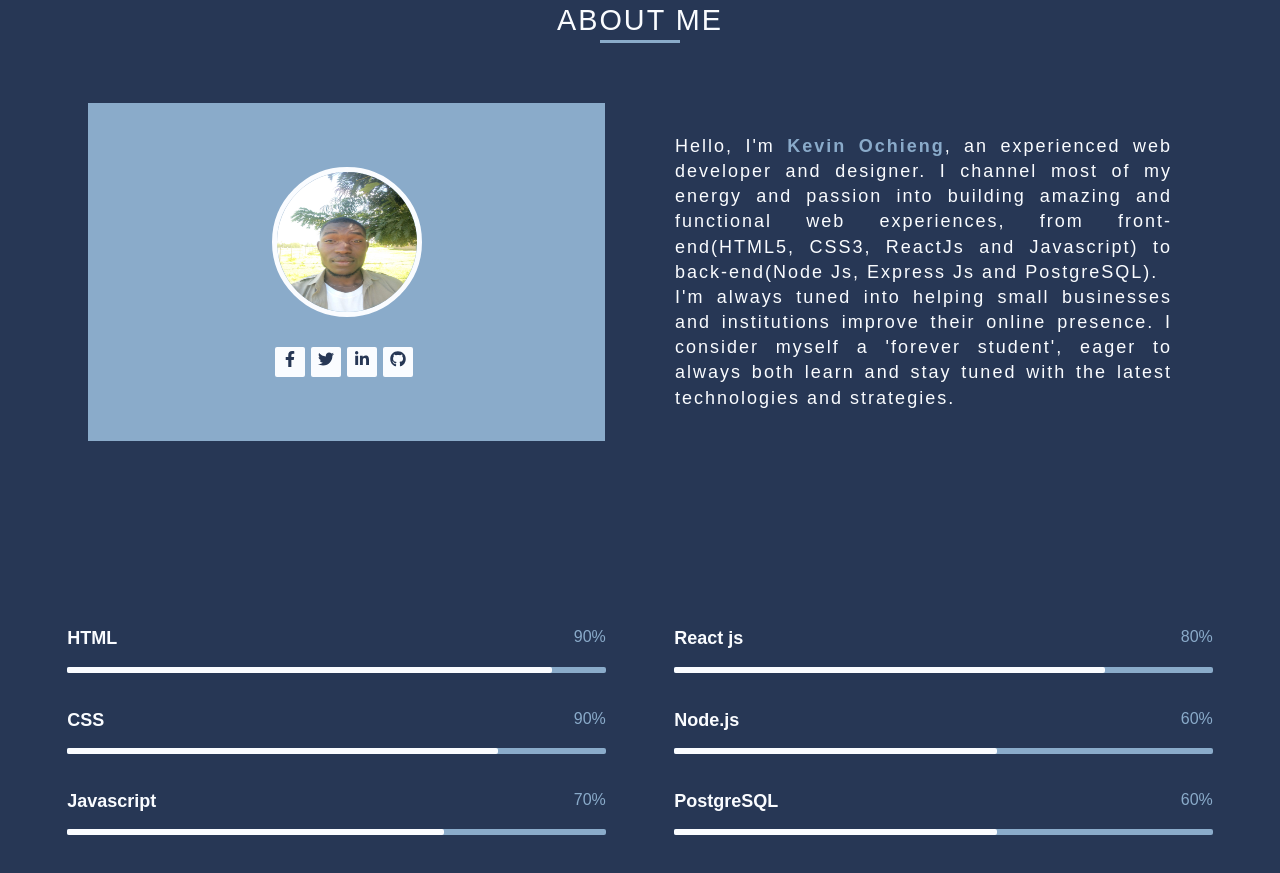
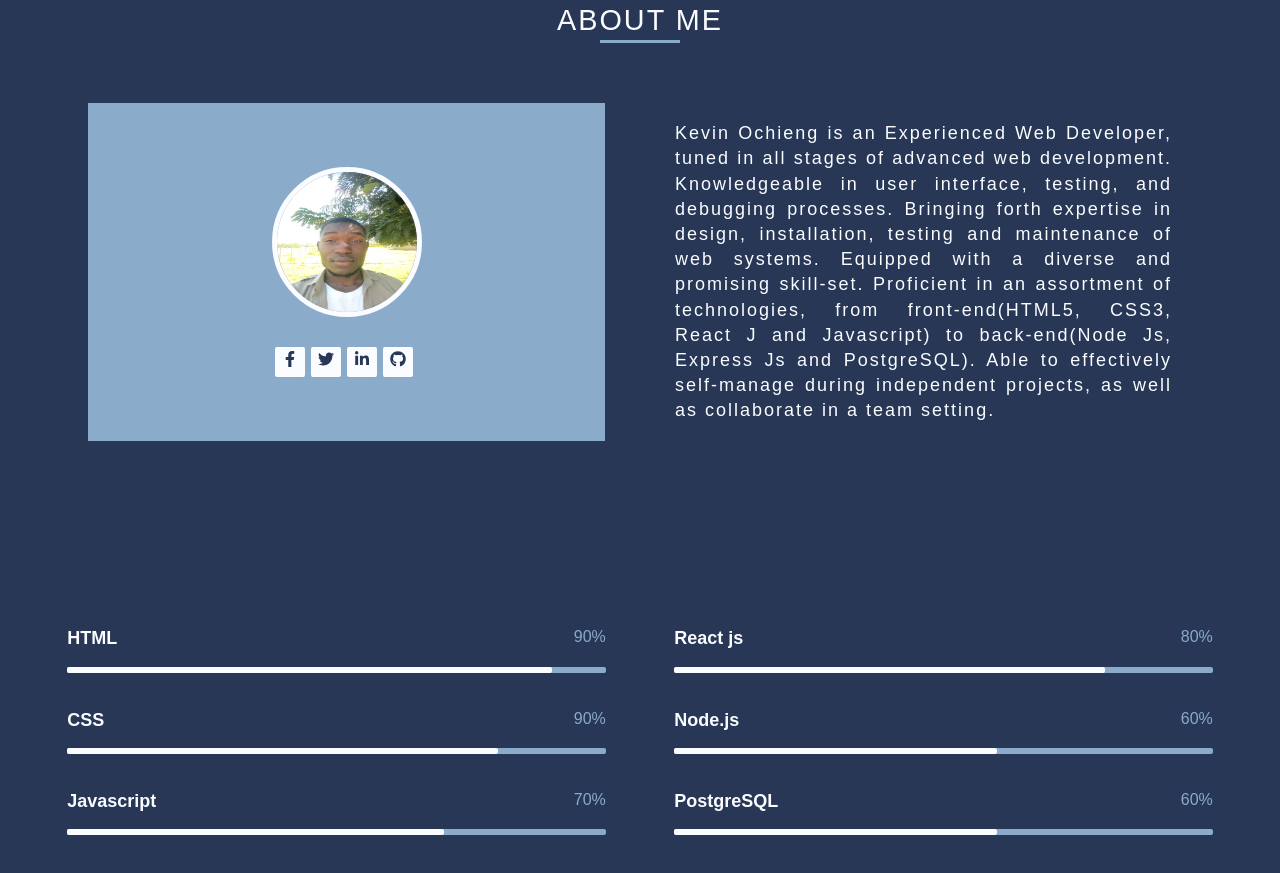
Before and after one commit to KEVIN573/ko-portfolio-app, a React (Create React App) app: page / in a window 1280 px wide. Shown: the part 940-1813 px from the top of the page. Built offline with nearby package versions, Linux system fonts and the light colour scheme.

Commit message:
added about texts

```diff
--- a/src/components/About/About.jsx
+++ b/src/components/About/About.jsx
@@ -20,13 +20,15 @@ const About = () => {
                 <div className="about-text">
                     <div className='about-text-center'>
                         <p>
-                            Hello, I'm <a href="index.html"><strong>Kevin Ochieng</strong></a>, an experienced  web developer and designer. I channel
-                            most of my energy and passion into building amazing and functional web experiences, from
-                            front-end(HTML5, CSS3, ReactJs and Javascript) to back-end(Node Js, Express Js and PostgreSQL).
-                        </p>
-                        <p>
-                            I'm always tuned into helping small businesses and institutions improve their online presence.
-                            I consider myself a 'forever student', eager to always both learn and stay tuned with the latest technologies and strategies.
+                           Kevin Ochieng is an Experienced Web Developer, tuned in all stages of
+                           advanced web development. Knowledgeable in user interface, testing,
+                           and debugging processes. Bringing forth expertise in design,
+                           installation, testing and maintenance of web systems. Equipped with
+                           a diverse and promising skill-set. Proficient in an assortment of
+                           technologies, from front-end(HTML5, CSS3, React J and Javascript)
+                           to back-end(Node Js, Express Js and PostgreSQL). Able to effectively
+                           self-manage during independent projects, as well as collaborate in a
+                           team setting.
                         </p>
                     </div>
                 </div>
```
